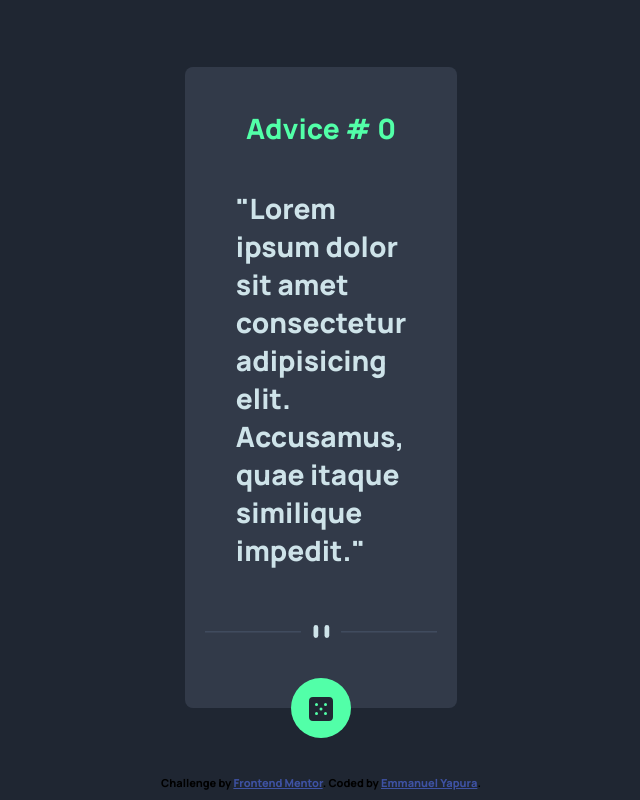
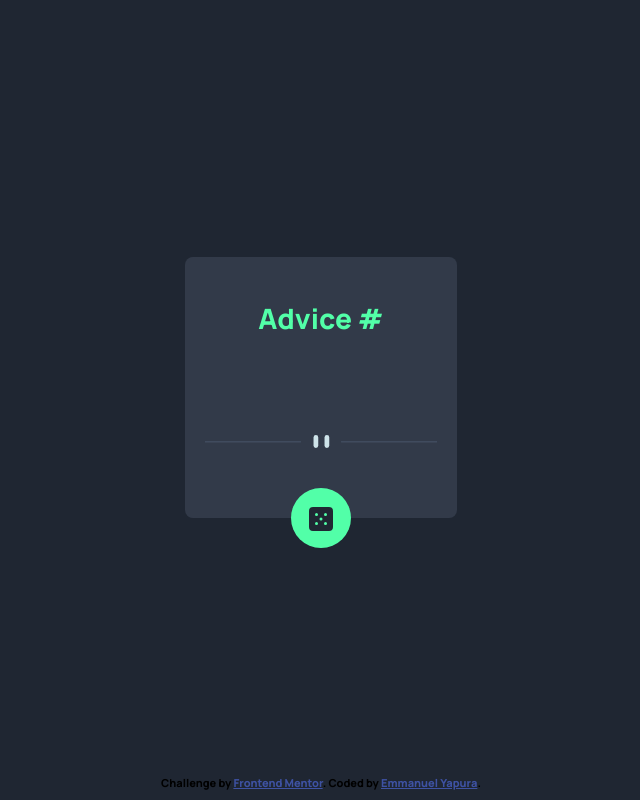
Before and after one commit to EmmanuelYapura/EmmanuelYapura.github.io, a plain HTML site: page index.html in a window 1280 px wide. Shown: the whole page, without its empty margins (319-959 px from the left). Drawn offline with Linux system fonts and the light colour scheme; no server answers.

Commit message:
remove lorem for advice

```diff
--- a/index.html
+++ b/index.html
@@ -30,11 +30,10 @@
 
   <div class="container-advice">
     <h2 class="advice">
-      Advice # <span id="advice-id">0</span><!-- Advice ID goes here -->
+      Advice # <span id="advice-id"></span><!-- Advice ID goes here -->
     </h2>
 
     <p class="advice-text">
-      "Lorem ipsum dolor sit amet consectetur adipisicing elit. Accusamus, quae itaque similique impedit."
     </p>
 
     <img class="divider" src="./images/pattern-divider-mobile.svg" alt="divider">
--- a/index.js
+++ b/index.js
@@ -19,3 +19,5 @@ const $btnAdvice = document.querySelector('.btn-advice');
 $btnAdvice.addEventListener('click', () => {
     loadContent();
 })
+
+loadContent();
```
